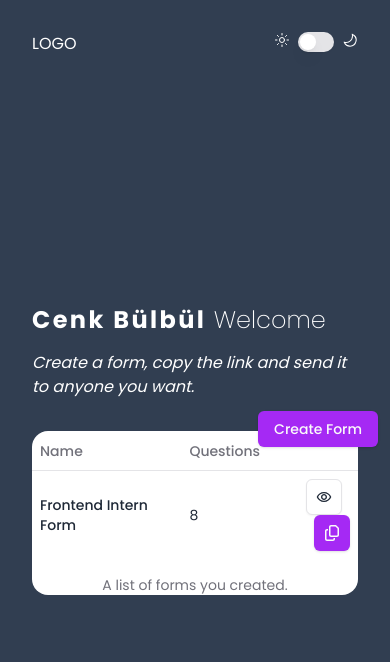
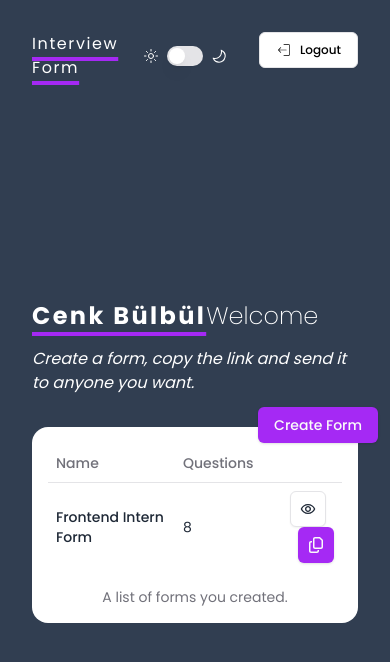
Before and after one commit to cenkbulbull/interview-form, a Next.js app: page / in a window 390 px wide. Shown: the top 662 px of the page. Built offline with nearby package versions, Linux system fonts and the light colour scheme.

Commit message:
fix: styles edited

```diff
--- a/app/(auth)/signin/page.js
+++ b/app/(auth)/signin/page.js
@@ -22,7 +22,9 @@ const Signin = () => {
       <div className="flex flex-col gap-4">
         <div className="text-2xl lg:text-5xl font-light leading-tight">
           Welcome to the
-          <span className="font-bold tracking-widest"> Interview Form</span>
+          <span className="font-bold tracking-widest underline decoration-primary decoration-4 underline-offset-8">
+            Interview Form
+          </span>
         </div>
 
         <div className="italic">Log in to create form.</div>
--- a/app/(dashboard)/page.js
+++ b/app/(dashboard)/page.js
@@ -47,7 +47,9 @@ const Home = () => {
     <div className="grid grid-cols-1 lg:grid-cols-2 gap-8">
       <div className="flex flex-col gap-4">
         <div className="text-2xl lg:text-5xl font-light leading-tight">
-          <span className="font-bold tracking-widest"> Cenk Bülbül </span>
+          <span className="font-bold tracking-widest underline decoration-primary decoration-4 underline-offset-8">
+            Cenk Bülbül
+          </span>
           Welcome
         </div>
         <div className="italic">
@@ -55,7 +57,7 @@ const Home = () => {
         </div>
       </div>
 
-      <div className="relative bg-white lg:p-8 rounded-2xl text-gray-800">
+      <div className="relative bg-white p-4 lg:p-8 rounded-2xl text-gray-800">
         <Dialog>
           <DialogTrigger asChild className="absolute right-[-20px] top-[-20px]">
             <Button>Create Form</Button>
--- a/app/layout.js
+++ b/app/layout.js
@@ -19,7 +19,9 @@ export default function RootLayout({ children }) {
       <body className={`${poppins.className} antialiased bg-[#313e51]`}>
         <div className="flex flex-col min-h-screen px-8 lg:px-16 text-white">
           <Navbar />
-          <div className="flex-grow flex items-center">{children}</div>
+          <div className="flex-grow flex items-center justify-center lg:justify-normal">
+            {children}
+          </div>
         </div>
       </body>
     </html>
--- a/components/shared/Navbar.jsx
+++ b/components/shared/Navbar.jsx
@@ -1,15 +1,29 @@
 import { Switch } from "@/components/ui/switch";
+import { Button } from "../ui/button";
+
 import { GoMoon } from "react-icons/go";
 import { IoSunnyOutline } from "react-icons/io5";
+import { CiLogout } from "react-icons/ci";
 
 const Navbar = () => {
   return (
     <div className="flex justify-between mt-8">
-      <div>LOGO</div>
-      <div className="flex gap-2">
-        <IoSunnyOutline />
-        <Switch />
-        <GoMoon />
+      <div className="tracking-widest underline decoration-primary decoration-4 underline-offset-8">
+        Interview Form
+      </div>
+      <div className="flex gap-8">
+        <div className="flex gap-2 items-center">
+          <IoSunnyOutline />
+          <Switch />
+          <GoMoon />
+        </div>
+
+        <div>
+          <Button variant="outline" className="text-black text-xs">
+            <CiLogout />
+            Logout
+          </Button>
+        </div>
       </div>
     </div>
   );
```
